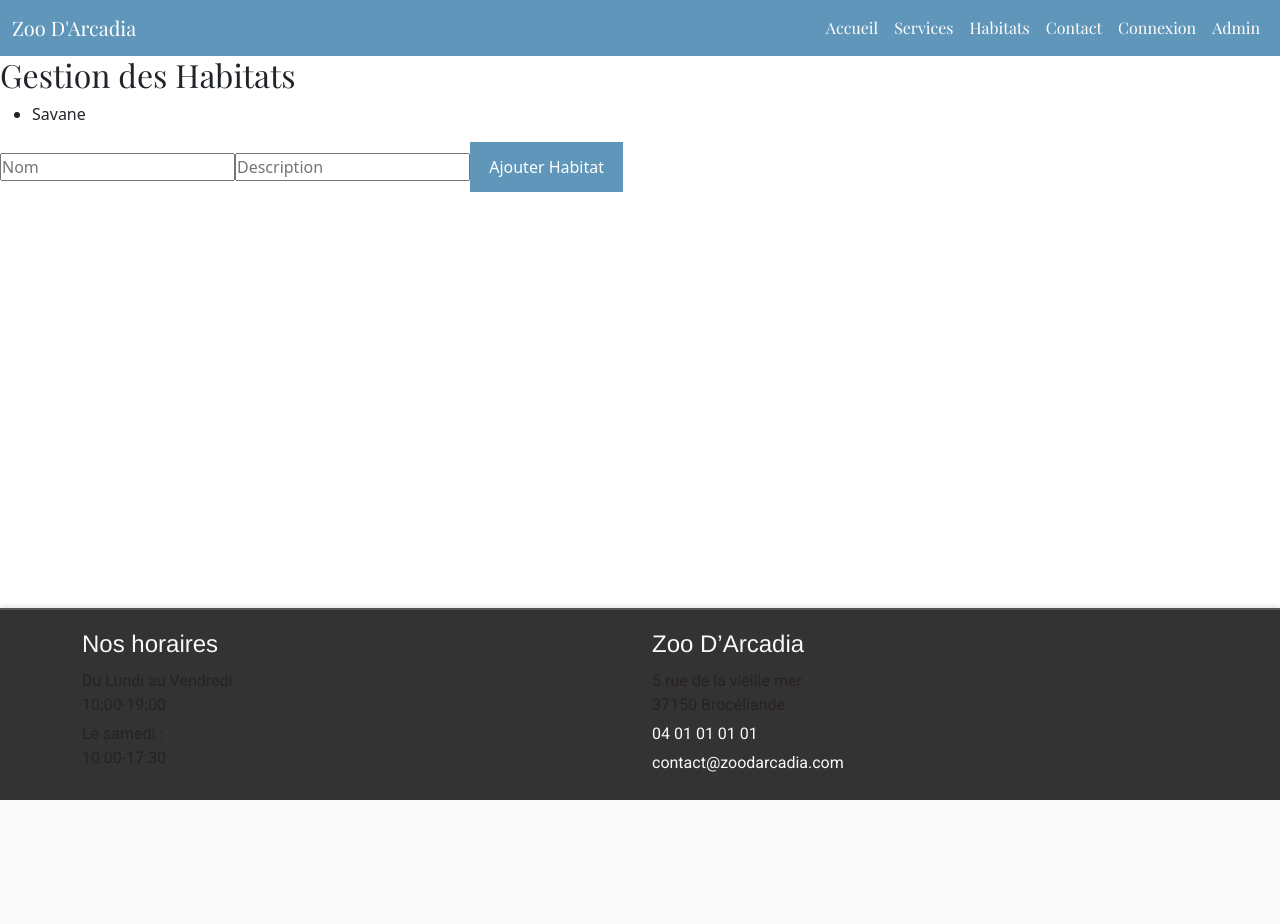
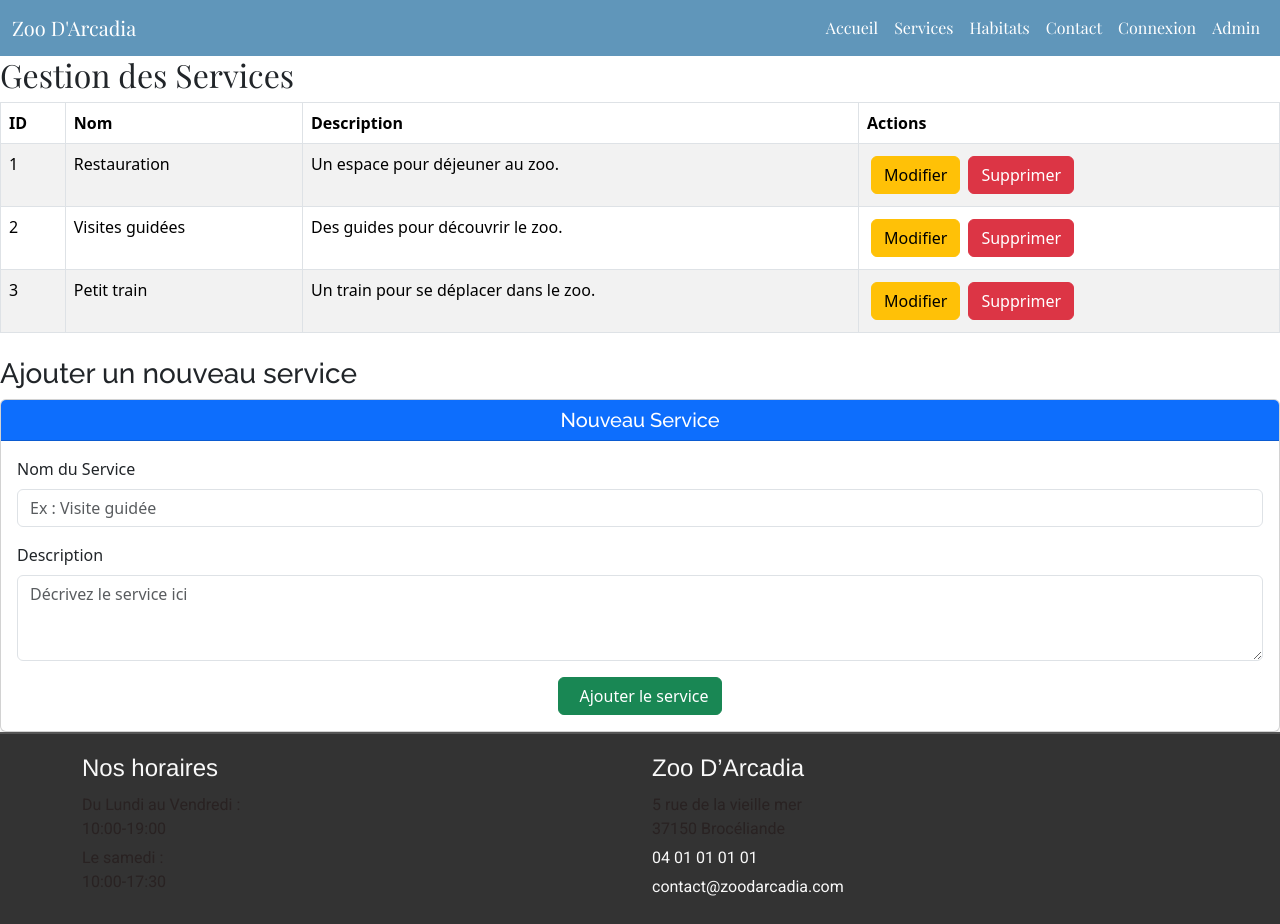
Before and after one commit to Agellid03/ZooArcadiaa, a React (Create React App) app in the folder frontend/: page /admin/GestionServices in a window 1280 px wide. Before the commit the page ends 800 px from the top, so only its background shows below. Built offline with nearby package versions, Linux system fonts and the light colour scheme.

Commit message:
Implémentation du composant ManageZooEntities.jsx et son style.

```diff
--- a/frontend/src/components/admin/ManageZooEntities.jsx
+++ b/frontend/src/components/admin/ManageZooEntities.jsx
@@ -1,43 +1,112 @@
 import React, { useState } from "react";
+import { Table, Button, Form, Card } from "react-bootstrap";
 
 const ManageZooEntities = () => {
-  const [habitats, setHabitats] = useState([
-    { id: 1, name: "Savane", description: "Habitat des animaux de la savane" },
+  const [services, setServices] = useState([
+    { id: 1, name: "Restauration", description: "Un espace pour déjeuner au zoo." },
+    { id: 2, name: "Visites guidées", description: "Des guides pour découvrir le zoo." },
+    { id: 3, name: "Petit train", description: "Un train pour se déplacer dans le zoo." },
   ]);
-  const [newHabitat, setNewHabitat] = useState({ name: "", description: "" });
 
-  const addHabitat = () => {
-    setHabitats([...habitats, { id: Date.now(), ...newHabitat }]);
-    setNewHabitat({ name: "", description: "" });
+  const handleDelete = (id) => {
+    setServices(services.filter((service) => service.id !== id));
+  };
+
+  const handleAdd = (e) => {
+    e.preventDefault();
+    const newService = {
+      id: services.length + 1,
+      name: e.target.name.value,
+      description: e.target.description.value,
+    };
+    setServices([...services, newService]);
+    e.target.reset();
   };
 
   return (
-    <div>
-      <h2>Gestion des Habitats</h2>
-      <ul>
-        {habitats.map((habitat) => (
-          <li key={habitat.id}>{habitat.name}</li>
-        ))}
-      </ul>
-      <div>
-        <input
-          type="text"
-          placeholder="Nom"
-          value={newHabitat.name}
-          onChange={(e) =>
-            setNewHabitat({ ...newHabitat, name: e.target.value })
-          }
-        />
-        <input
-          type="text"
-          placeholder="Description"
-          value={newHabitat.description}
-          onChange={(e) =>
-            setNewHabitat({ ...newHabitat, description: e.target.value })
-          }
-        />
-        <button onClick={addHabitat}>Ajouter Habitat</button>
-      </div>
+    <div className="manage-zoo-entities">
+      <h2>Gestion des Services</h2>
+      <Table striped bordered hover>
+        <thead>
+          <tr>
+            <th>ID</th>
+            <th>Nom</th>
+            <th>Description</th>
+            <th>Actions</th>
+          </tr>
+        </thead>
+        <tbody>
+          {services.map((service) => (
+            <tr key={service.id}>
+              <td>{service.id}</td>
+              <td>{service.name}</td>
+              <td>{service.description}</td>
+              <td>
+                <Button
+                  variant="warning"
+                  className="m-1"
+                  onClick={() => alert(`Modifier le service ${service.name}`)}
+                >
+                  Modifier
+                </Button>
+                <Button
+                  variant="danger"
+                  className="m-1"
+                  onClick={() => handleDelete(service.id)}
+                >
+                  Supprimer
+                </Button>
+              </td>
+            </tr>
+          ))}
+        </tbody>
+      </Table>
+
+
+ {/* Ajout d'un nouveau service */}
+ <h3 className="mt-4">Ajouter un nouveau service</h3>
+<div className="add-service-container">
+  <Card className="add-service-card">
+    <Card.Header as="h5" className="text-center bg-primary text-white">
+      Nouveau Service
+    </Card.Header>
+    <Card.Body>
+      <Form onSubmit={handleAdd} className="add-service-form">
+        <Form.Group className="mb-3" controlId="formServiceName">
+          <Form.Label>Nom du Service</Form.Label>
+          <Form.Control
+            type="text"
+            name="name"
+            placeholder="Ex : Visite guidée"
+            required
+            className="form-input"
+          />
+        </Form.Group>
+        <Form.Group className="mb-3" controlId="formServiceDescription">
+          <Form.Label>Description</Form.Label>
+          <Form.Control
+            as="textarea"
+            name="description"
+            placeholder="Décrivez le service ici"
+            rows={3}
+            required
+            className="form-input"
+          />
+        </Form.Group>
+        <div className="text-center">
+          <Button
+            variant="success"
+            type="submit"
+            className="btn-add-service"
+          >
+            <i className="fa fa-plus-circle me-2"></i>Ajouter le service
+          </Button>
+        </div>
+      </Form>
+    </Card.Body>
+  </Card>
+</div>
+
     </div>
   );
 };
--- /dev/null
+++ b/frontend/src/styles/manageZooEntities.css
@@ -0,0 +1,71 @@
+/* Général */
+.manage-zoo-entities {
+  padding: 20px;
+  background-color: #f8f9fa;
+}
+
+/* Titres */
+.manage-zoo-entities h2,
+.manage-zoo-entities h3 {
+  text-align: center;
+  margin-bottom: 30px;
+  color: #495057;
+  font-weight: bold;
+}
+
+/* Section "Ajouter un service" */
+.add-service-container {
+  display: flex;
+  justify-content: center;
+  align-items: center;
+  margin-top: 20px;
+}
+
+/* Carte du formulaire */
+.add-service-card {
+  width: 100%;
+  max-width: 600px;
+  border-radius: 10px;
+  box-shadow: 0px 4px 8px rgba(0, 0, 0, 0.15);
+  overflow: hidden;
+}
+
+.add-service-card .card-header {
+  font-size: 18px;
+  font-weight: bold;
+}
+
+.add-service-form {
+  padding: 10px;
+}
+
+.add-service-form .form-input {
+  border-radius: 8px;
+  box-shadow: inset 0px 1px 3px rgba(0, 0, 0, 0.1);
+}
+
+.add-service-form .form-input:focus {
+  border-color: #28a745;
+  box-shadow: 0px 0px 4px rgba(40, 167, 69, 0.8);
+}
+
+/* Bouton stylisé */
+.btn-add-service {
+  background-color: #28a745;
+  border: none;
+  padding: 12px 20px;
+  font-size: 16px;
+  font-weight: bold;
+  border-radius: 8px;
+  color: #ffffff;
+  transition: background-color 0.3s ease, transform 0.2s ease;
+}
+
+.btn-add-service:hover {
+  background-color: #218838;
+  transform: translateY(-2px);
+}
+
+.btn-add-service:active {
+  transform: translateY(0px);
+}
```
